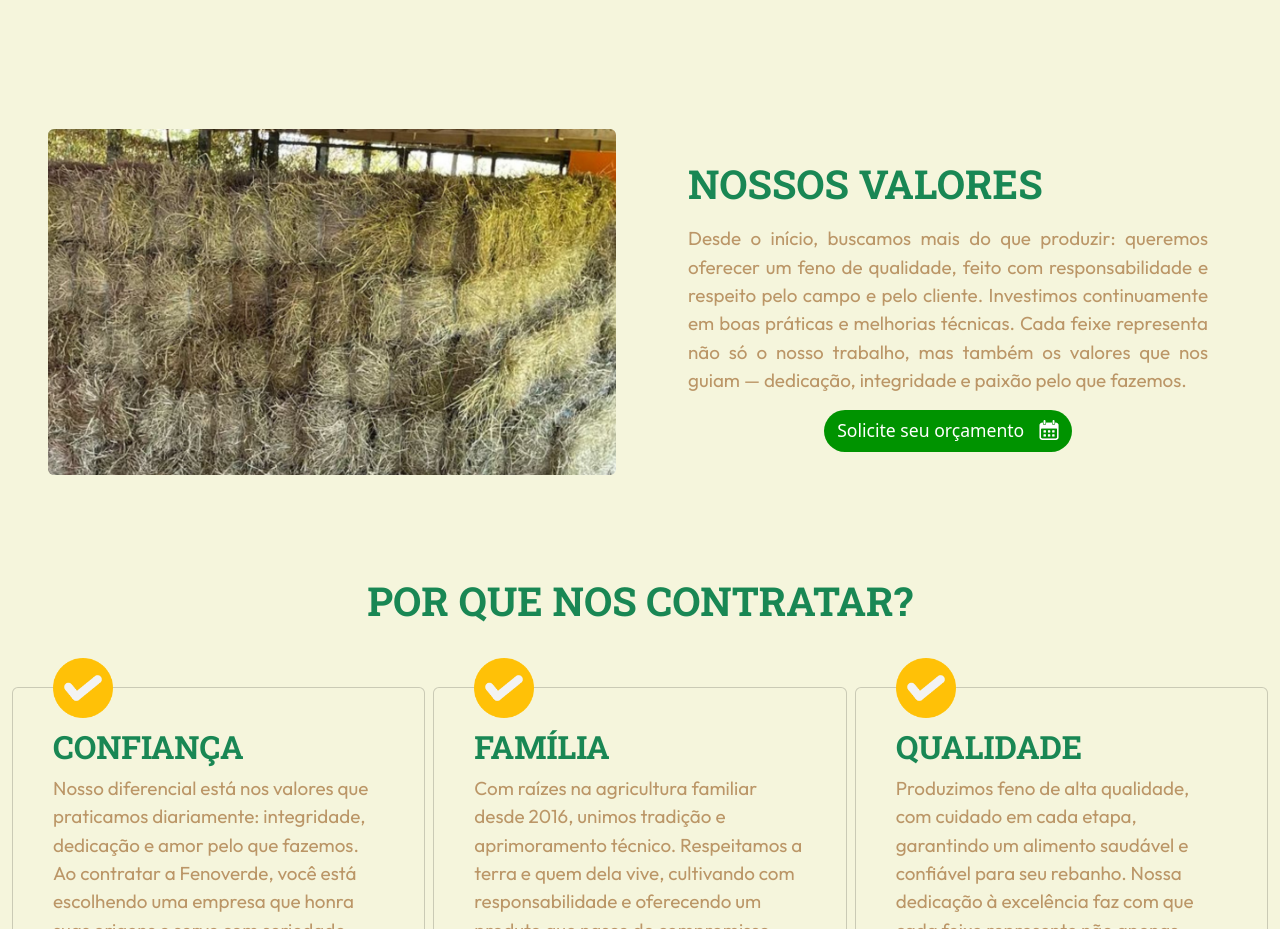
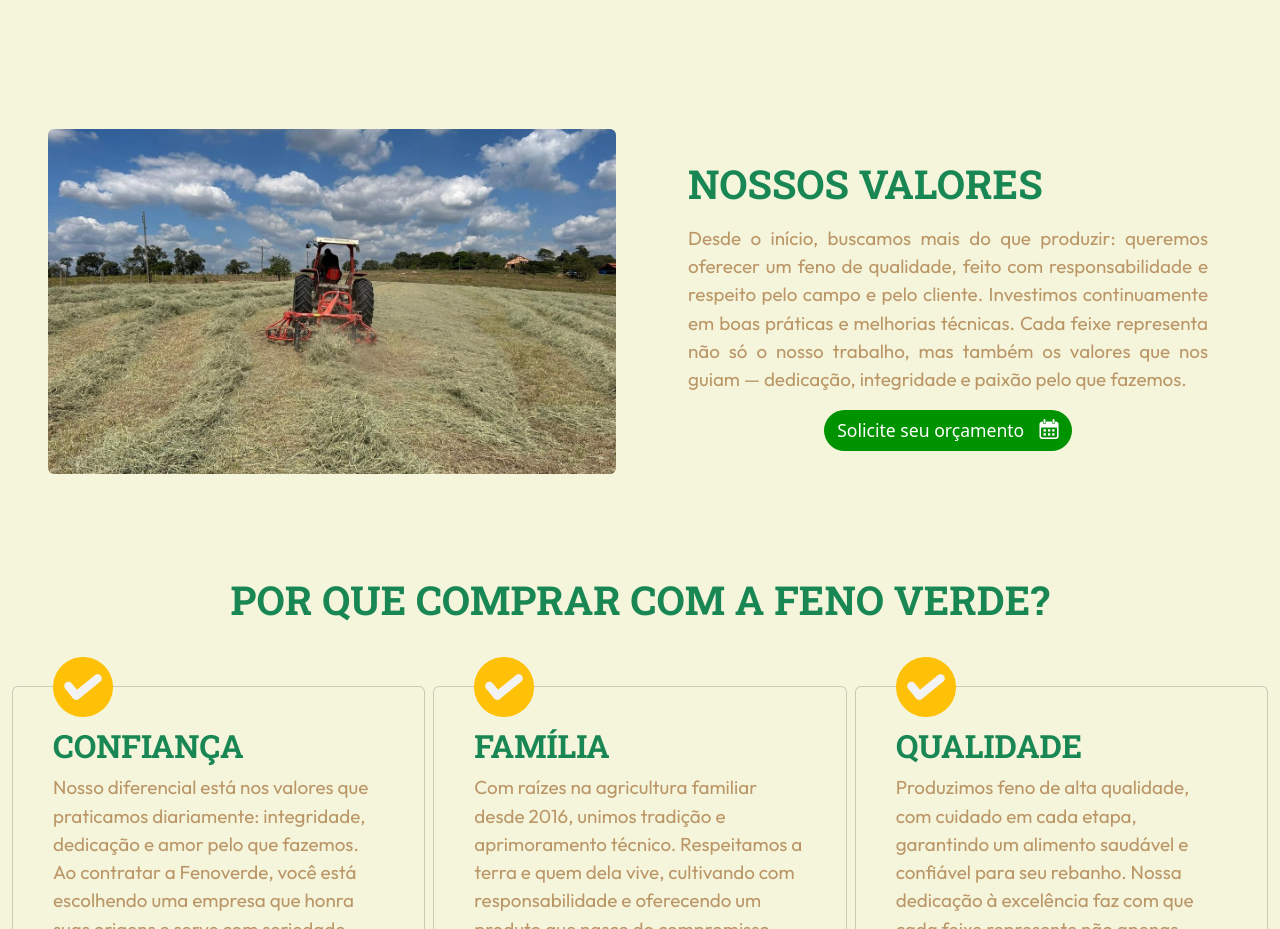
Before and after one commit to Feno-Verde/Site_Feno_Verde, a plain HTML site: page index.html in a window 1280 px wide. Shown: the part 1300-2229 px from the top of the page. Drawn offline with nearby package versions, Linux system fonts and the light colour scheme.

Commit message:
Lastest_Changes

```diff
--- a/index.html
+++ b/index.html
@@ -84,7 +84,7 @@
                             </div>
 
                             <div class="col-3">
-                                <a href="https://www.facebook.com/profile.php?id=61560486945375&mibextid=ZbWKwL">
+                                <a href="https://www.youtube.com/@FENOVERDEPRESECADOS">
                                     <img src="img/youtube-icon.png" class="nav_icons">
                                 </a>
                             </div>
@@ -160,7 +160,7 @@
         <div class="container-fluid my-5 pb-5 px-5 pt-0 pt-lg-5">
             <div class="row align-items-center gx-5">
                 <div class="col-xl-6">
-                    <img src="img/hay.jpg" alt="Trator no campo" class="img-fluid rounded">
+                    <img src="img/tractor3.jpg" alt="Trator no campo" class="img-fluid rounded">
                 </div>
 
                 <div class="col-xl-6">
@@ -190,7 +190,7 @@
     <section data-aos="fade-up">
         <div class="container-fluid my-5">
             <div class="row g-4 g-lg-2">
-                <div class="col-12 text-success fw-bold text_title mb-2 mb-md-5 text-center">POR QUE NOS CONTRATAR?
+                <div class="col-12 text-success fw-bold text_title mb-2 mb-md-5 text-center">POR QUE COMPRAR COM A FENO VERDE?
                 </div>
 
                 <div class="col-12 col-lg-4">
```
Also changed, not shown: img/tractor3.jpg (added).
